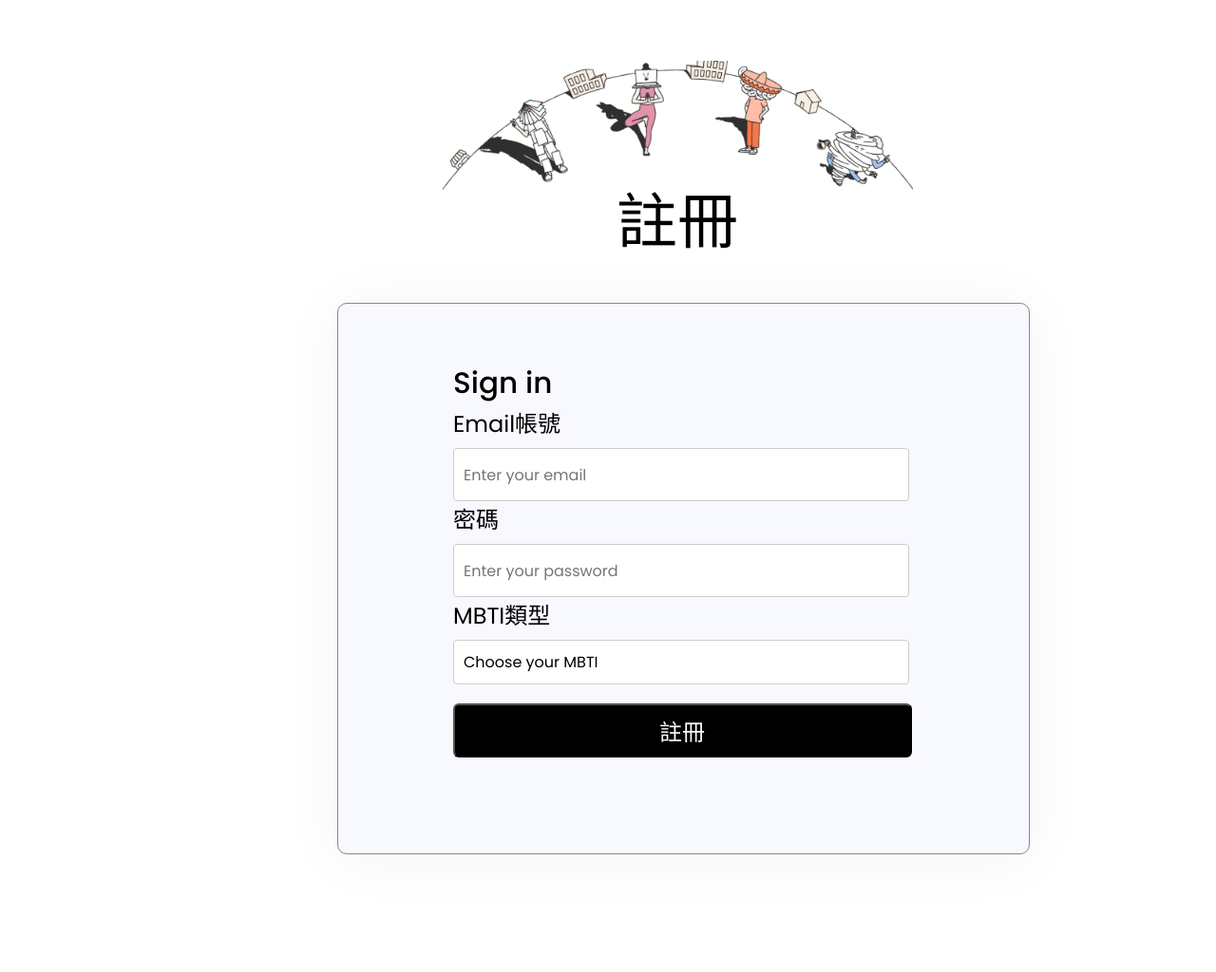
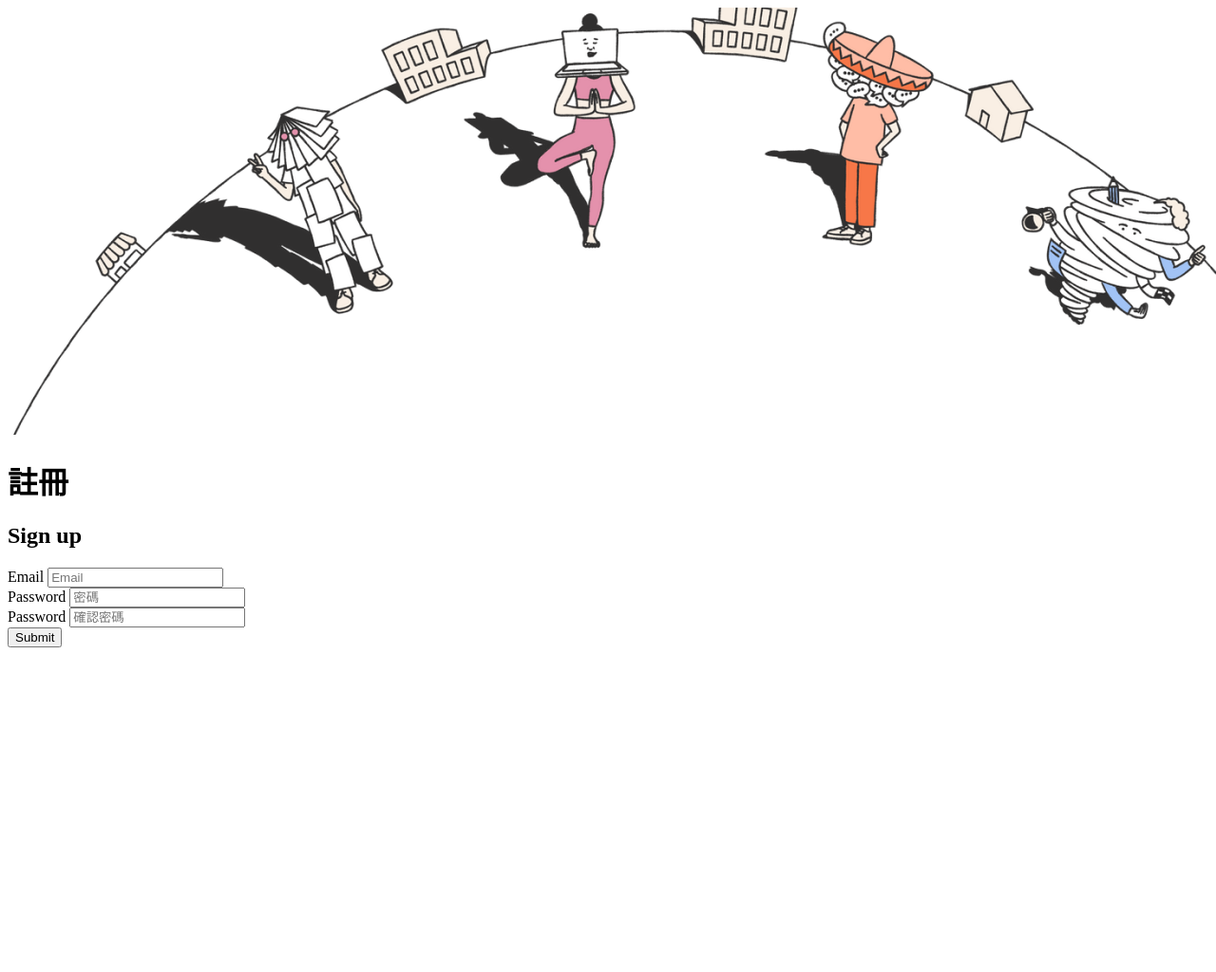
Before and after one commit to 74Julian74/MBTI_Chat, a Flask app: template templates/register.html in a window 1280 px wide; the page is wider, and only the part inside the window is pictured. Shown: that part at 95% size. After the commit the page ends 682 px from the top of that part, so only its background shows below. Run offline with Flask 3, Linux system fonts and the light colour scheme; the template is opened without the code that fills it, so the values that code supplies are empty, except form fields; form fields are guessed from the names that the template uses; some libraries are stand-ins or nearby versions.

Commit message:
Add files via upload

```diff
--- a/templates/register.html
+++ b/templates/register.html
@@ -1,121 +1,119 @@
-<!DOCTYPE html>
-<html lang="zh">
-<head>
-    <meta charset="utf-8" />
-    <meta name="viewport" content="initial-scale=1, width=device-width" />
-    <meta name="description" content="註冊頁面，請填寫您的電子郵件、密碼和 MBTI 診斷結果。">
-
-    <link rel="stylesheet" href="{{ url_for('static', filename='css/global.css') }}" />
-    <link rel="stylesheet" href="{{ url_for('static', filename='css/register.css') }}" />
-    <link rel="stylesheet" href="https://fonts.googleapis.com/css2?family=Inter:wght@400;500;600;700&display=swap"/>
-    <link rel="stylesheet" href="https://fonts.googleapis.com/css2?family=Poppins:wght@300;400;500&display=swap"/>
-    <link rel="stylesheet" href="https://fonts.googleapis.com/css2?family=Raleway:wght@500;700&display=swap"/>
-    <link rel="stylesheet" href="https://fonts.googleapis.com/css2?family=Montserrat:wght@400;500;600&display=swap"/>
-</head>
-<body>
-    <div class="register">
-        <div class="container">
-            <h1 class="h11">註冊</h1>
-            <img class="e355dc75c2e90373cb295-hero20v-icon2" loading="lazy" alt="" src="{{ url_for('static', filename='image/627e355dc75c2e90373cb295-hero20visualp1600png@2x.png') }}" />
+{% extends "bootstrap4/base.html" %}
+{% block title %}註冊{% endblock %}
+{% block styles %}
+    {{super()}}
+    <link rel="stylesheet" href="{{ url_for('static', filename='css/register.css') }}">
+    <link rel="stylesheet" href="{{ url_for('static', filename='css/verify-email.css') }}">
+{% endblock %}
+{% block content %}
+<div class="BG-group">
+    <img
+      class="BG-icon1"
+      loading="lazy"
+      alt=""
+      src="{{ url_for('static', filename='image/627e355dc75c2e90373cb295-hero20visualp1600png@2x.png') }}"
+    />
+    <div class="register-container">
+        <h1>註冊</h1>
+        <div class="register-form">
+            <h2>Sign up</h2>
+            <form method="POST" action="{{ url_for('auth.register') }}" id="register-form">
+                <div class="form-group">
+                    {{ form.email.label(class="form-label") }}
+                    {{ form.email(class="form-input", placeholder="Email", autocomplete="email") }}
                 </div>
-        <form method="POST" action="{{ url_for('register') }}">
-            <div class="rectangle-parent">
-                <div class="frame-item"></div>
-                <div class="login-form-container">
-                    <div class="sign-in">Sign in</div>
-                    <div class="input-container">
-                        <label for="email" class="label">Email帳號</label>
-                        <input
-                            id="email"
-                            class="input-field"
-                            placeholder="Enter your email"
-                            type="email"
-                            onfocus="this.placeholder = ''"
-                            onblur="this.placeholder = 'Enter your email'"
-                        />
+                <div class="form-group">
+                    {{ form.password.label(class="form-label") }}
+                    {{ form.password(class="form-input", placeholder="密碼", autocomplete="new-password") }}
                 </div>
-                    <div class="input-container">
-                        <label for="password" class="label">密碼</label>
-                        <input
-                            id="password"
-                            class="input-field"
-                            placeholder="Enter your password"
-                            type="password"
-                            onfocus="this.placeholder = ''"
-                            onblur="this.placeholder = 'Enter your password'"
-                        />
+                <div class="form-group">
+                    {{ form.password2.label(class="form-label") }}
+                    {{ form.password2(class="form-input", placeholder="確認密碼", autocomplete="new-password") }}
                 </div>
-                    <div class="input-container">
-                        <label for="mbti" class="label">MBTI類型</label>
-                        <div class="custom-select">
-            <div class="selected-option">Choose your MBTI</div>
-            <div class="options-container">
-                <div class="option" data-value="ENFJ" data-color="#93c47d">ENFJ</div>
-                <div class="option" data-value="ENFP" data-color="#93c47d">ENFP</div>
-                <div class="option" data-value="INFJ" data-color="#93c47d">INFJ</div>
-                <div class="option" data-value="INFP" data-color="#93c47d">INFP</div>
-                <div class="option" data-value="ISFJ" data-color="#6fa8dc">ISFJ</div>
-                <div class="option" data-value="ISTJ" data-color="#6fa8dc">ISTJ</div>
-                <div class="option" data-value="ESTJ" data-color="#6fa8dc">ESTJ</div>
-                <div class="option" data-value="ESFJ" data-color="#6fa8dc">ESFJ</div>
-                <div class="option" data-value="INTJ" data-color="#b4a7d6">INTJ</div>
-                <div class="option" data-value="INTP" data-color="#b4a7d6">INTP</div>
-                <div class="option" data-value="ENTJ" data-color="#b4a7d6">ENTJ</div>
-                <div class="option" data-value="ENTP" data-color="#b4a7d6">ENTP</div>
-                <div class="option" data-value="ISFP" data-color="#d9d300">ISFP</div>
-                <div class="option" data-value="ISTP" data-color="#d9d300">ISTP</div>
-                <div class="option" data-value="ESTP" data-color="#d9d300">ESTP</div>
-                <div class="option" data-value="ESFP" data-color="#d9d300">ESFP</div>
-            </div>
-            <input type="hidden" name="mbti" id="mbti" required />
-                        </select>
-                    </div>
-                </div>
-                <div class="register-background-parent">
-                    <button type="button" class="register-background" id="registerBackground"></button>
-                    <div class="div10" id="Register-text">註冊</div>
+                {{ form.submit(class="submit-button") }}
+            </form>
         </div>
     </div>
 </div>
+
+<!-- 彈出窗口 -->
+<div id="verification-modal" class="modal" style="display: none;">
+    <div class="modal-content">
+        <span class="close">&times;</span>
+        <h1>驗證您的電子郵件</h1>
+        <form id="verification-form" method="post" action="{{ url_for('auth.verify_email') }}">
+            <label for="verification_code">請輸入您收到的驗證碼:</label>
+            <input type="text" id="verification_code" name="verification_code" required>
+            <button type="submit">送出</button>
         </form>
     </div>
+</div>
+
+{% endblock %}
+{% block scripts %}
+{{super()}}
+<script src="{{ url_for('static', filename='js/socket.io.min.js') }}"></script>
 <script>
-      var registerBackground = document.getElementById("registerBackground");
-      if (registerBackground) {
-        registerBackground.addEventListener("click", function () {
-          window.location.href = "{{ url_for('login_page') }}";
-        });
+  document.addEventListener("DOMContentLoaded", function() {
+    let form = document.getElementById("register-form");
+    let modal = document.getElementById("verification-modal");
+    let closeBtn = document.getElementsByClassName("close")[0];
+
+    // 當表單提交時，顯示模態窗口
+    form.addEventListener("submit", function(event) {
+        event.preventDefault();
+
+        const formData = new FormData(form);
+
+        fetch(form.action, {
+            method: 'POST',
+            body: formData,
+        }).then(response => response.json())
+        .then(data => {
+            if (data.status === "success") {
+                modal.style.display = "block";
+            } else {
+                alert(data.message); // 顯示錯誤信息
             }
-
-      var RegisterText = document.getElementById("Register-text");
-      if (RegisterText) {
-         RegisterText.addEventListener("click", function () {
-          window.location.href = "{{ url_for('login_page') }}";
-         });
-      }
-
-          document.addEventListener('DOMContentLoaded', function() {
-        const selectContainer = document.querySelector('.custom-select');
-        const selectedOption = selectContainer.querySelector('.selected-option');
-        const optionsContainer = selectContainer.querySelector('.options-container');
-        const options = optionsContainer.querySelectorAll('.option');
-        const hiddenInput = document.getElementById('mbti');
-
-        selectedOption.addEventListener('click', function() {
-            selectContainer.classList.toggle('open');
+        })
+        .catch(error => console.error('Error:', error));
     });
 
-        options.forEach(option => {
-            option.addEventListener('click', function() {
-                selectedOption.textContent = this.textContent;
-                hiddenInput.value = this.getAttribute('data-value');
-                selectContainer.classList.remove('open');
+    // 當用户點擊關閉按鈕時，關閉模態窗口
+    closeBtn.onclick = function() {
+        modal.style.display = "none";
+    };
+
+    // 當用户點擊窗口外部時，關閉模態窗口
+    window.onclick = function(event) {
+        if (event.target === modal) {
+            modal.style.display = "none";
+        }
+    };
+
+    // 設置 Socket.io 連接
+    const socket = io();
+
+    // 當用户提交驗證碼表單時
+    document.getElementById('verification-form').addEventListener('submit', function(e) {
+        e.preventDefault();
+        const verificationInput = document.getElementById('verification_code');
+        const verificationCode = verificationInput.value;
+        if (verificationCode.trim()) {
+            socket.emit('verify_email', { code: verificationCode });
+        }
     });
 
-            // Set the background color for each option
-            option.style.backgroundColor = option.getAttribute('data-color');
+    // 接收驗證結果
+    socket.on('verification_result', function(data) {
+        if (data.success) {
+            alert("驗證成功！");
+            modal.style.display = "none"; // 隱藏模態窗口
+        } else {
+            alert("驗證碼錯誤，請重試！");
+        }
     });
 });
+
 </script>
-</body>
-</html>
+{% endblock %}
```
Also changed, not shown: templates/verify-email.html (added, +84 -0 lines). Lines whose indentation alone changed are shown as unchanged.
